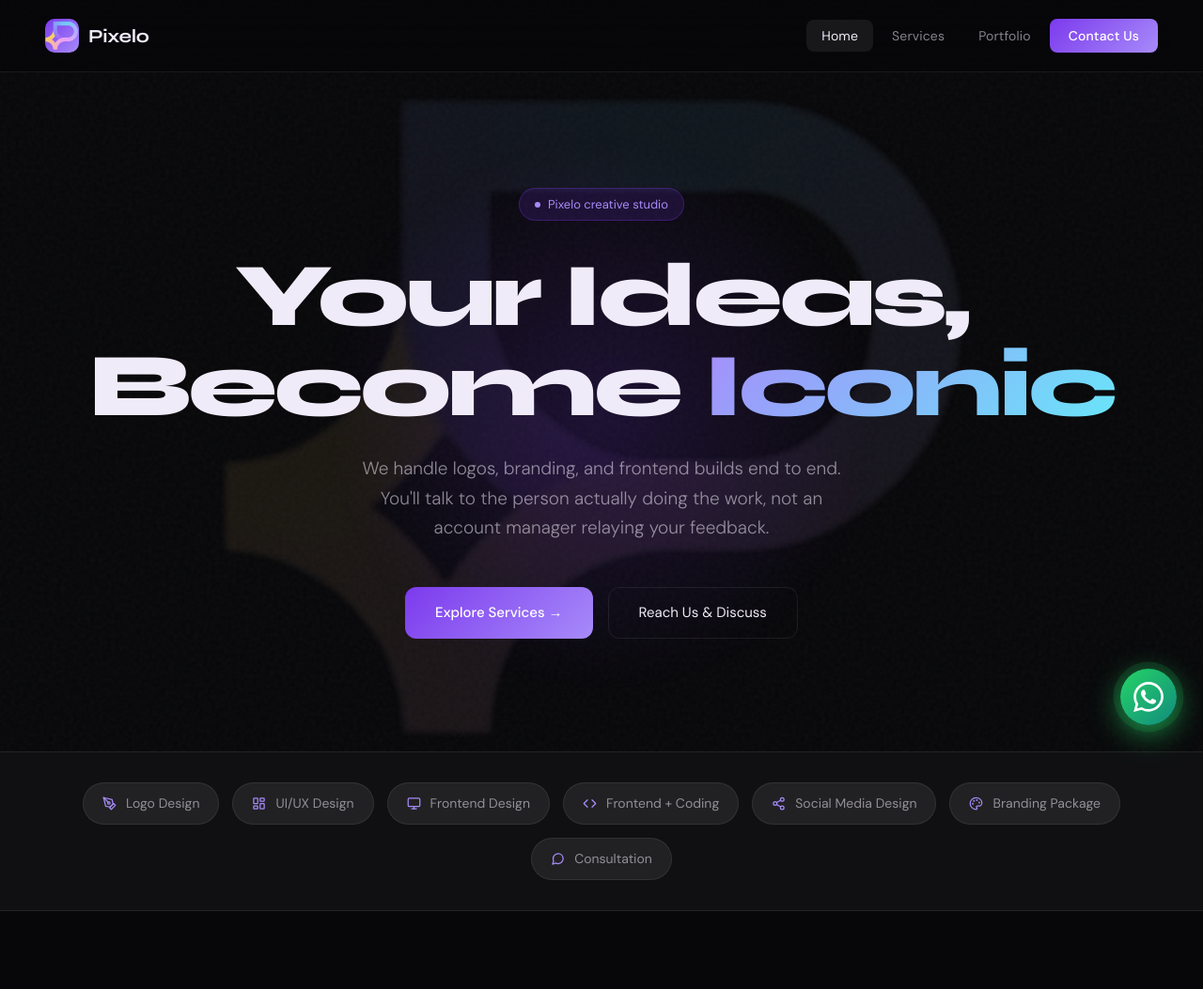
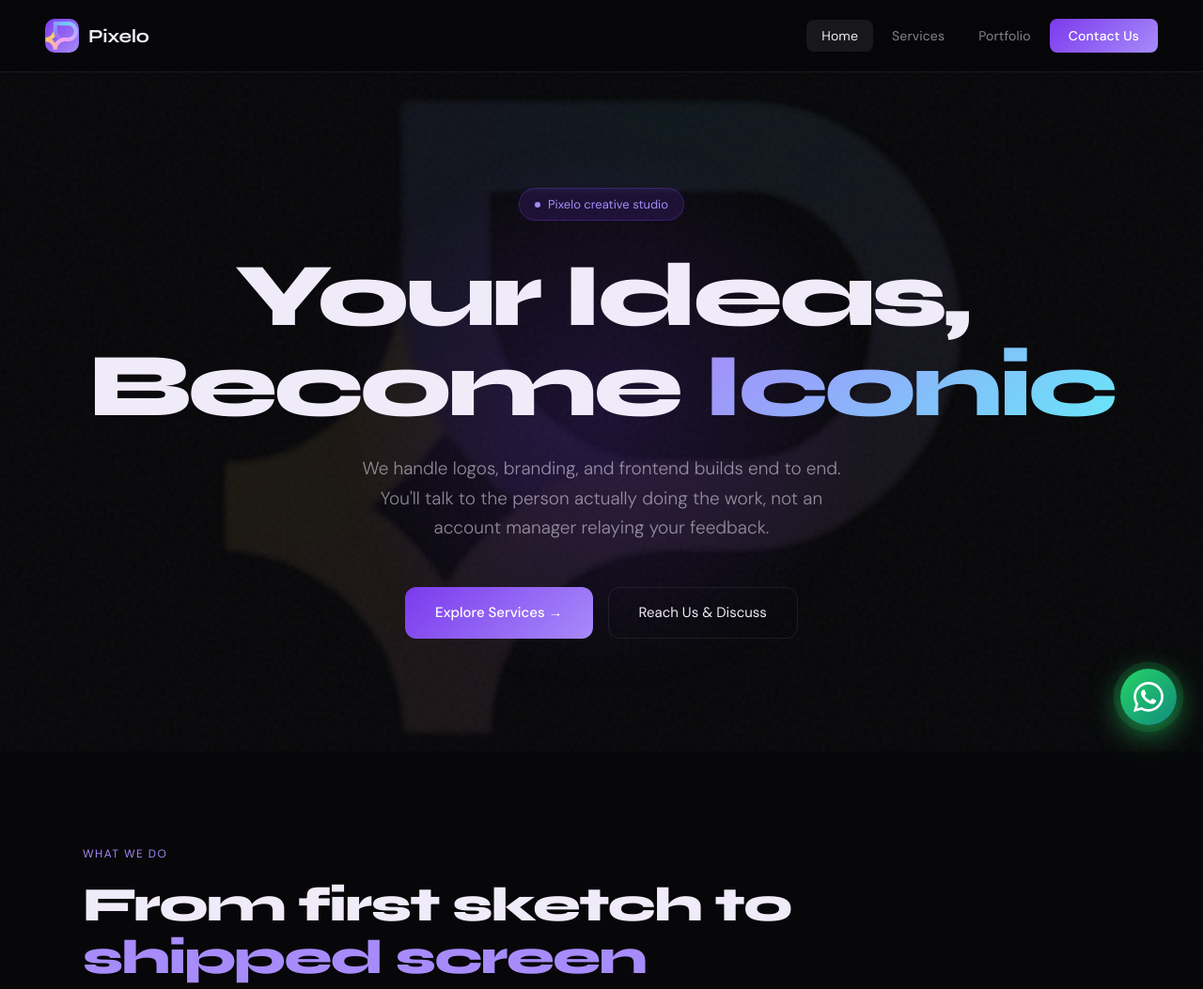
Before and after one commit to AqsyalFadillaH/pixelo-web, a plain HTML site: page index.html in a window 1280 px wide. Shown: the top 1053 px of the page at 94% size. Drawn offline with nearby package versions, Linux system fonts and the light colour scheme.

Commit message:
pixelo baru

```diff
--- a/index.html
+++ b/index.html
@@ -1240,18 +1240,6 @@
       <a href="#" class="btn-outline" onclick="showPage('contact'); return false;">Reach Us & Discuss</a>
     </div>
   </section>
-
-  <div class="pillars-bar">
-    <div class="pillars-inner">
-      <a href="#" class="pillar-chip" onclick="showPage('services'); return false;"><span class="pillar-icon"><svg viewBox="0 0 24 24" fill="none" stroke="currentColor" stroke-width="2" stroke-linecap="round" stroke-linejoin="round"><path d="m12 19 7-7 3 3-7 7-3-3z"/><path d="m18 13-1.5-7.5L2 2l3.5 14.5L13 18l5-5z"/><path d="m2 2 7.586 7.586"/><circle cx="11" cy="11" r="2"/></svg></span>Logo Design</a>
-      <a href="#" class="pillar-chip" onclick="showPage('services'); return false;"><span class="pillar-icon"><svg viewBox="0 0 24 24" fill="none" stroke="currentColor" stroke-width="2" stroke-linecap="round" stroke-linejoin="round"><rect x="3" y="3" width="7" height="9" rx="1"/><rect x="14" y="3" width="7" height="5" rx="1"/><rect x="14" y="12" width="7" height="9" rx="1"/><rect x="3" y="16" width="7" height="5" rx="1"/></svg></span>UI/UX Design</a>
-      <a href="#" class="pillar-chip" onclick="showPage('services'); return false;"><span class="pillar-icon"><svg viewBox="0 0 24 24" fill="none" stroke="currentColor" stroke-width="2" stroke-linecap="round" stroke-linejoin="round"><rect x="2" y="3" width="20" height="14" rx="2"/><line x1="8" y1="21" x2="16" y2="21"/><line x1="12" y1="17" x2="12" y2="21"/></svg></span>Frontend Design</a>
-      <a href="#" class="pillar-chip" onclick="showPage('services'); return false;"><span class="pillar-icon"><svg viewBox="0 0 24 24" fill="none" stroke="currentColor" stroke-width="2" stroke-linecap="round" stroke-linejoin="round"><polyline points="16 18 22 12 16 6"/><polyline points="8 6 2 12 8 18"/></svg></span>Frontend + Coding</a>
-      <a href="#" class="pillar-chip" onclick="showPage('services'); return false;"><span class="pillar-icon"><svg viewBox="0 0 24 24" fill="none" stroke="currentColor" stroke-width="2" stroke-linecap="round" stroke-linejoin="round"><circle cx="18" cy="5" r="3"/><circle cx="6" cy="12" r="3"/><circle cx="18" cy="19" r="3"/><line x1="8.59" y1="13.51" x2="15.42" y2="17.49"/><line x1="15.41" y1="6.51" x2="8.59" y2="10.49"/></svg></span>Social Media Design</a>
-      <a href="#" class="pillar-chip" onclick="showPage('services'); return false;"><span class="pillar-icon"><svg viewBox="0 0 24 24" fill="none" stroke="currentColor" stroke-width="2" stroke-linecap="round" stroke-linejoin="round"><circle cx="13.5" cy="6.5" r=".6" fill="currentColor"/><circle cx="17.5" cy="10.5" r=".6" fill="currentColor"/><circle cx="8.5" cy="7.5" r=".6" fill="currentColor"/><circle cx="6.5" cy="12.5" r=".6" fill="currentColor"/><path d="M12 2C6.5 2 2 6.5 2 12s4.5 10 10 10c.926 0 1.648-.746 1.648-1.688 0-.437-.18-.835-.437-1.125-.29-.289-.438-.652-.438-1.125a1.64 1.64 0 011.688-1.688h1.996c3.051 0 5.555-2.503 5.555-5.554C21.965 6.012 17.461 2 12 2z"/></svg></span>Branding Package</a>
-      <a href="#" class="pillar-chip" onclick="showPage('services'); return false;"><span class="pillar-icon"><svg viewBox="0 0 24 24" fill="none" stroke="currentColor" stroke-width="2" stroke-linecap="round" stroke-linejoin="round"><path d="M21 11.5a8.38 8.38 0 01-.9 3.8 8.5 8.5 0 01-7.6 4.7 8.38 8.38 0 01-3.8-.9L3 21l1.9-5.7a8.38 8.38 0 01-.9-3.8 8.5 8.5 0 014.7-7.6 8.38 8.38 0 013.8-.9h.5a8.48 8.48 0 018 8v.5z"/></svg></span>Consultation</a>
-    </div>
-  </div>
 
   <section class="section">
     <p class="section-label">What We Do</p>
```
